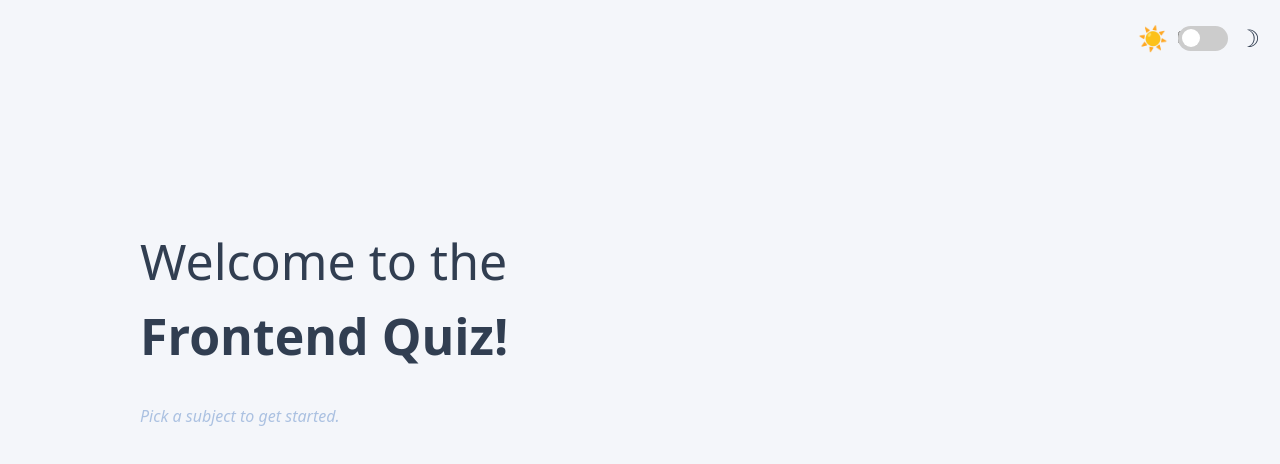
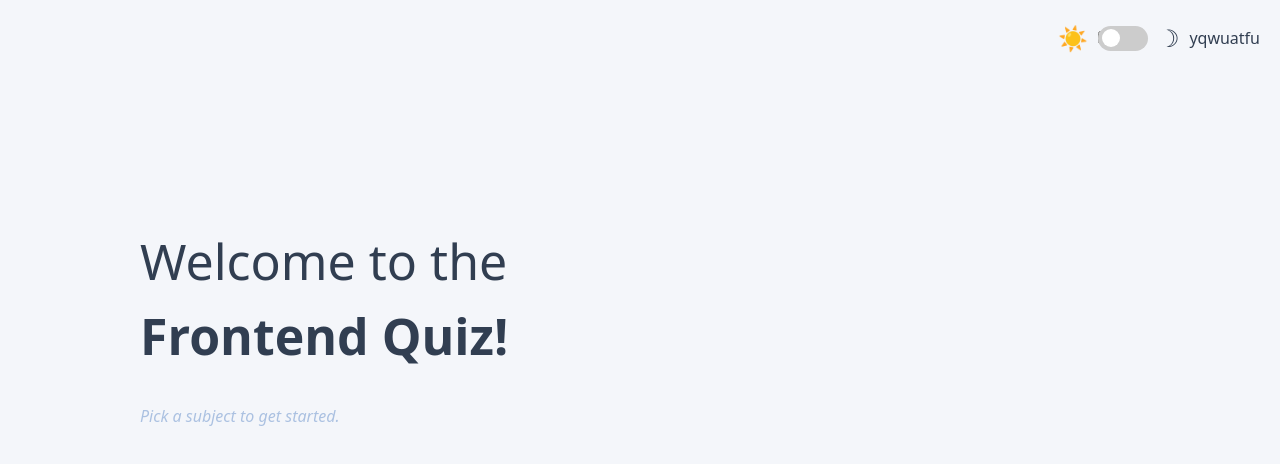
Before and after one commit to LukaKoridze13/g5-quizz-app, a React app: page / in a window 1280 px wide. Shown: the top 464 px of the page. Built offline with nearby package versions, Linux system fonts and the light colour scheme; the HTML template or start-up script is replaced by a standard one.

Commit message:
Update App.jsx

```diff
--- a/src/App.jsx
+++ b/src/App.jsx
@@ -25,6 +25,7 @@ const ThemeToggle = () => {
           <span className="slider"></span>
         </label>
         <h1 className="icon">☽</h1>
+        <h3>yqwuatfu</h3>
       </div>
     </div>
   );
```
